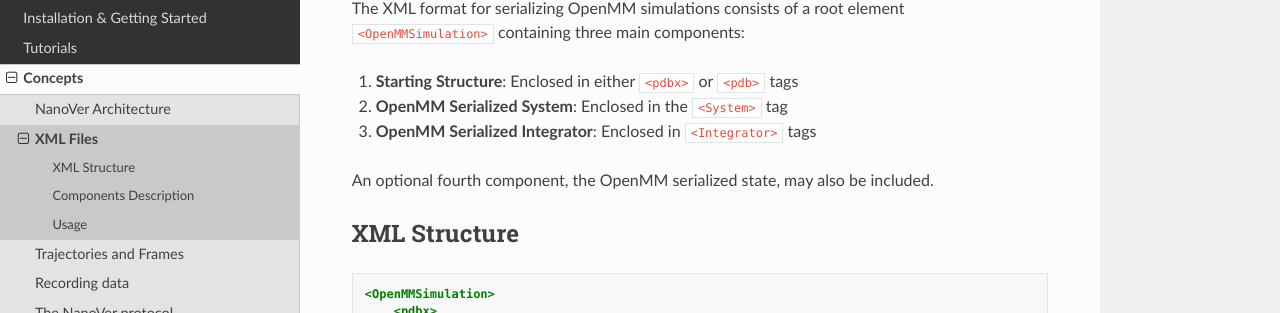
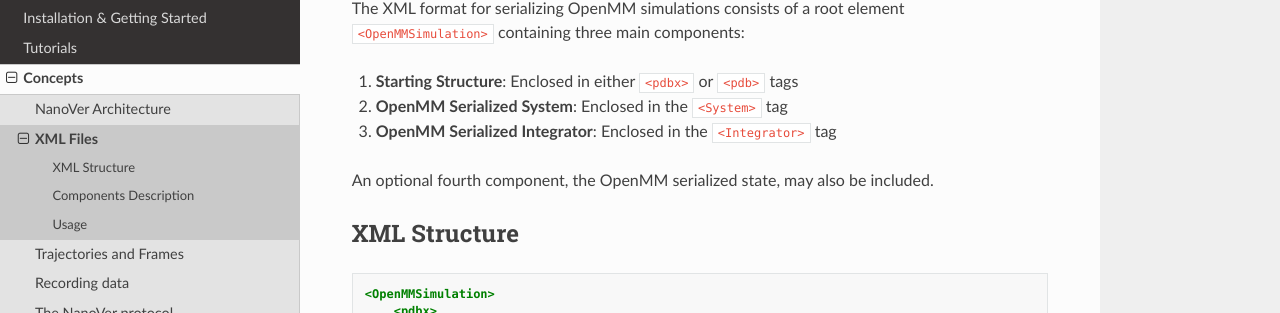
Before and after one commit to IRL2/nanover-docs, a Sphinx documentation site: the page built from source/concepts/xml-files.rst, in a window 1280 px wide and 900 px high. Shown: the part 163-476 px from the top of the window. Built offline with Sphinx 7.4.7 and the Read the Docs theme 3.1.0, drawn with Linux system fonts in a browser that asks for light colours; pages that are not in the unit, such as notebooks, are missing from menus; the version number could not be read and is left out.

Commit message:
fixed typo
Co-authored-by: Rhoslyn Roebuck Williams <50617818+rhoslynroebuck@users.noreply.github.com>

```diff
--- a/source/concepts/xml-files.rst
+++ b/source/concepts/xml-files.rst
@@ -5,7 +5,7 @@
 
 1. **Starting Structure**: Enclosed in either ``<pdbx>`` or ``<pdb>`` tags
 2. **OpenMM Serialized System**: Enclosed in the ``<System>`` tag
-3. **OpenMM Serialized Integrator**: Enclosed in ``<Integrator>`` tags
+3. **OpenMM Serialized Integrator**: Enclosed in the ``<Integrator>`` tag
 
 An optional fourth component, the OpenMM serialized state, may also be included.
 
```
